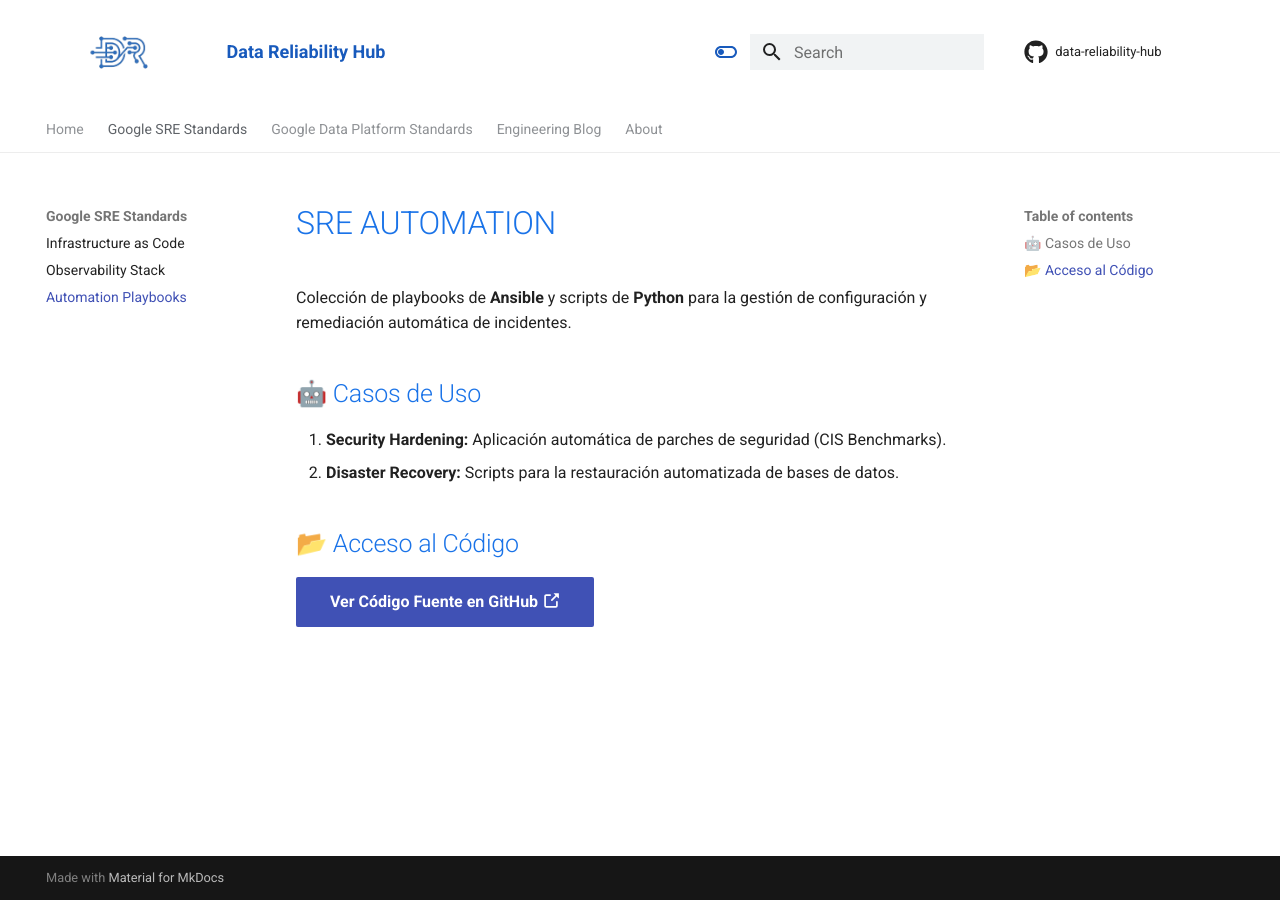
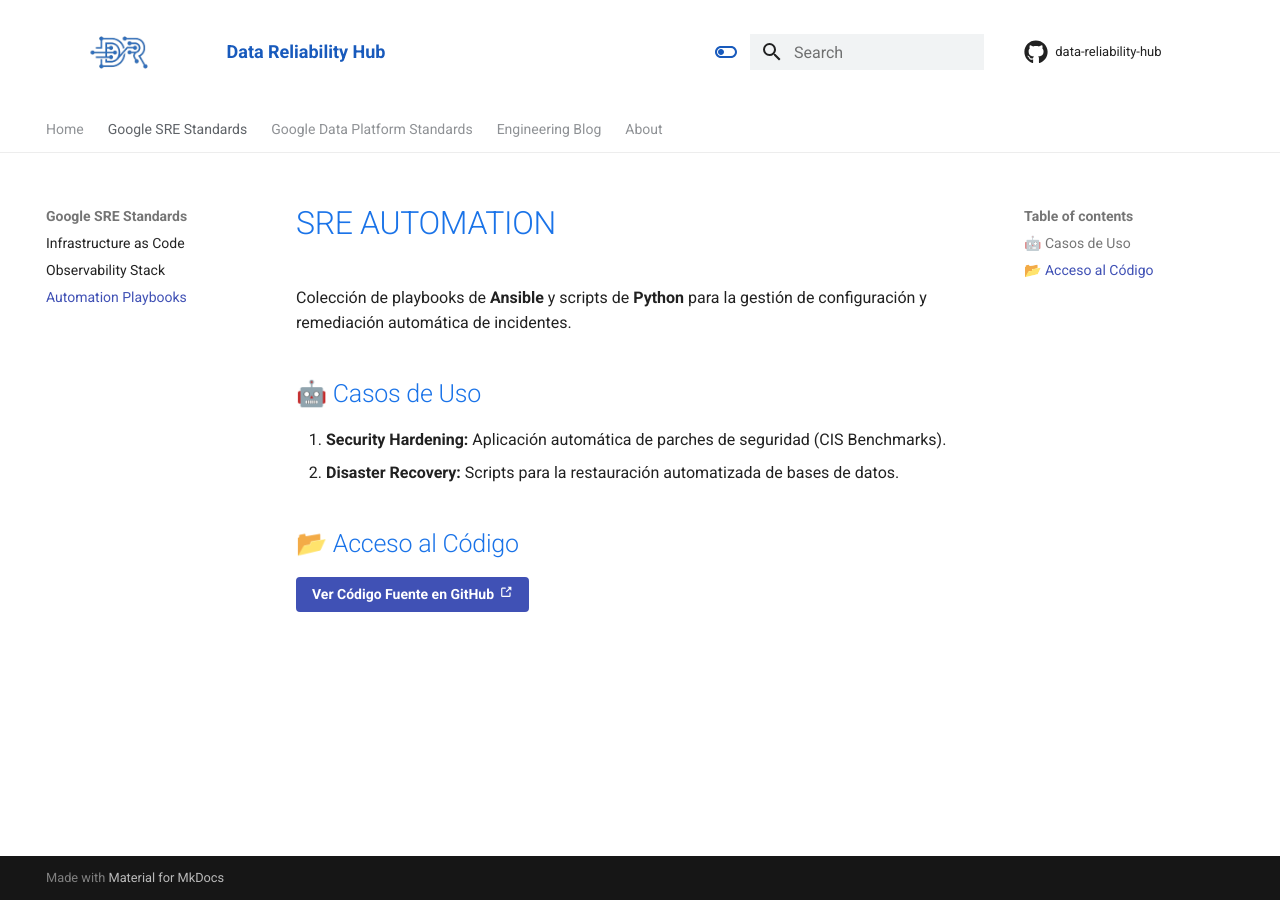
Before and after one commit to mcatalangt/data-reliability-hub, an MkDocs documentation site: the page built from docs/modules/sre/automation.md, in a window 1280 px wide. Built offline with MkDocs 1.6.1 and Material for MkDocs 9.7.7, drawn with Linux system fonts in a browser that asks for light colours; comment, search, counter and statistics services are not loaded.

```diff
--- a/docs/stylesheets/extra.css
+++ b/docs/stylesheets/extra.css
@@ -57,3 +57,22 @@
         margin-left: 8px;
     }
 }
+
+.md-button {
+    /* 1. Reduce el tamaño del texto (por defecto es aprox 0.8rem) */
+    font-size: 0.7rem !important;
+
+    /* 2. Reduce el espacio interno (Arriba/Abajo  Izquierda/Derecha) */
+    padding: 0.4em 1em !important;
+
+    /* 3. Ajusta la altura de línea para que se vea más delgado */
+    line-height: 1.4 !important;
+
+    /* 4. (Opcional) Si quieres esquinas más redondeadas */
+    border-radius: 4px !important;
+}
+
+/* Ajuste específico para el icono dentro del botón (para que no quede grande) */
+.md-button .twemoji {
+    height: 0.9em !important;
+}
```
